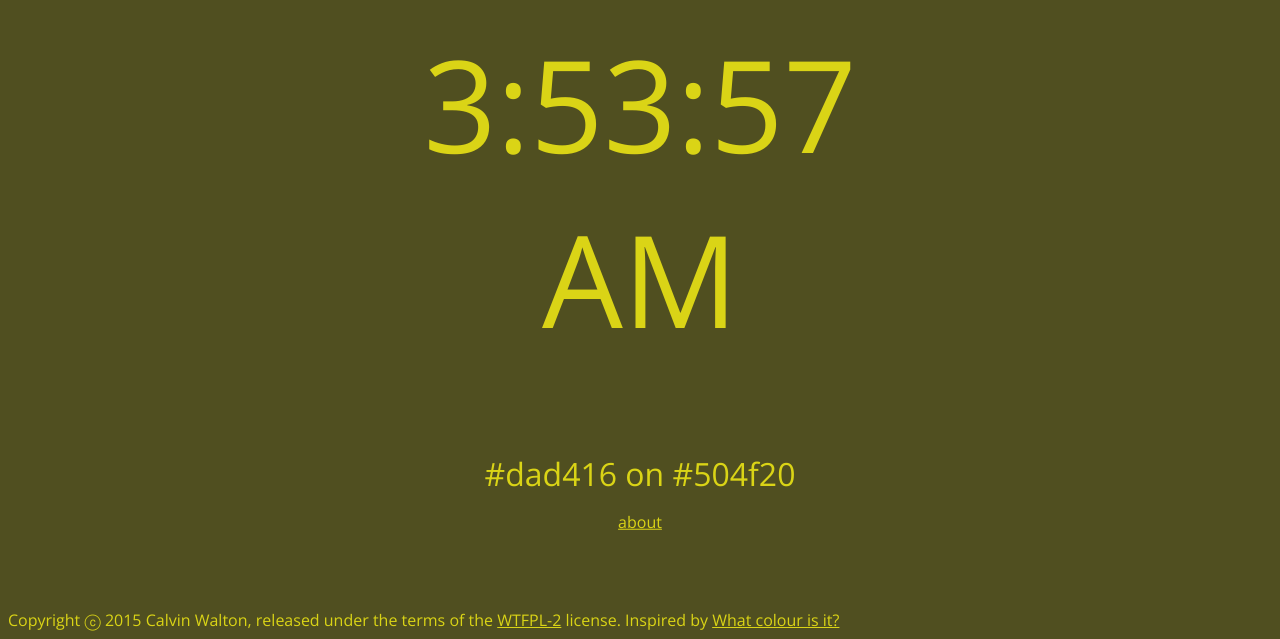
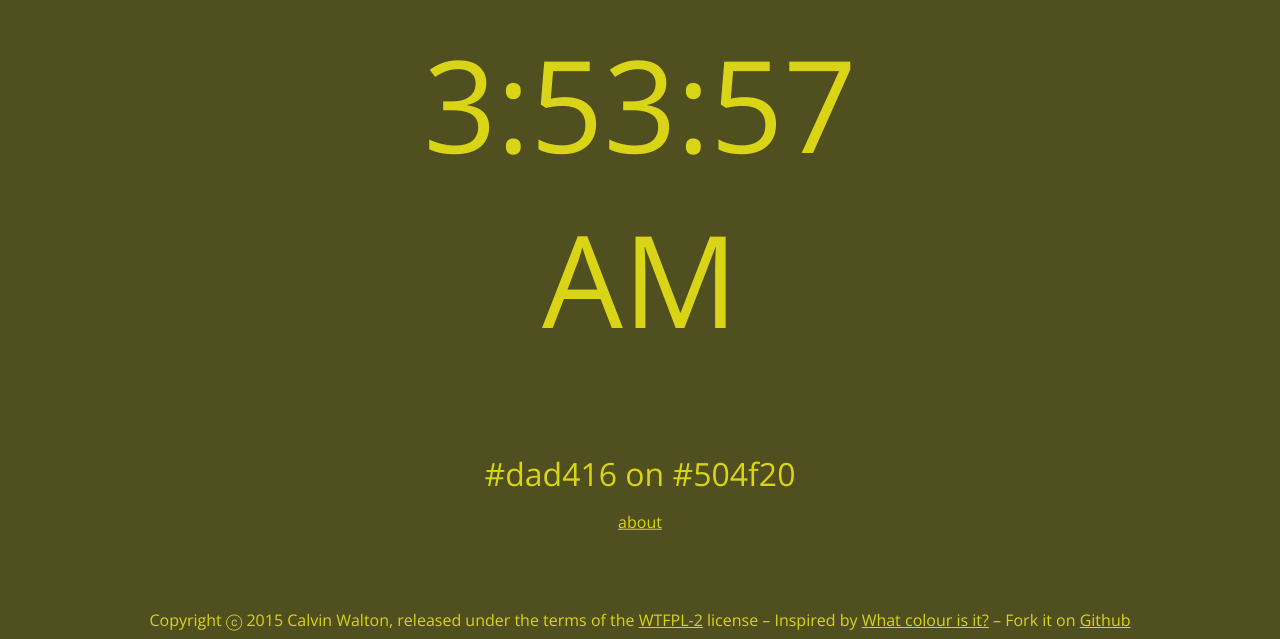
Before and after one commit to kepstin/colourclock, a plain HTML site: page public/index.html in a window 1280 px wide. Shown: the part 161-800 px from the top of the page. Drawn offline with nearby package versions, Linux system fonts and the light colour scheme.

Commit message:
Add github link

```diff
--- a/public/index.html
+++ b/public/index.html
@@ -46,6 +46,7 @@ footer {
 	left: 0;
 	right: 0;
 	padding: 0.5em;
+	text-align: center;
 }
 		</style>
 		<script>
@@ -109,7 +110,7 @@ function toggleAboot() {
 			<p>It's pretty simple. The time of day sets the colour, while the minute sets the lightness (bright on the hour, becoming dim) and the second sets the saturation (saturated on the minute, becoming dull).</p>
 			<p>If you get really good, you can probably tell the approximate time from the colour alone. Good luck!</p>
 		</section>
-		<footer>Copyright ⓒ 2015 Calvin Walton, released under the terms of the <a href="copying.txt">WTFPL-2</a> license. Inspired by <a href="http://whatcolourisit.scn9a.org/">What colour is it?</a></footer>
+		<footer>Copyright ⓒ 2015 Calvin Walton, released under the terms of the <a href="copying.txt">WTFPL-2</a> license – Inspired by <a href="http://whatcolourisit.scn9a.org/">What colour is it?</a> – Fork it on <a href="https://github.com/kepstin/colourclock">Github</a></footer>
 		<script>
 			doClockStuff();
 			window.setInterval(doClockStuff, 1000);
```
